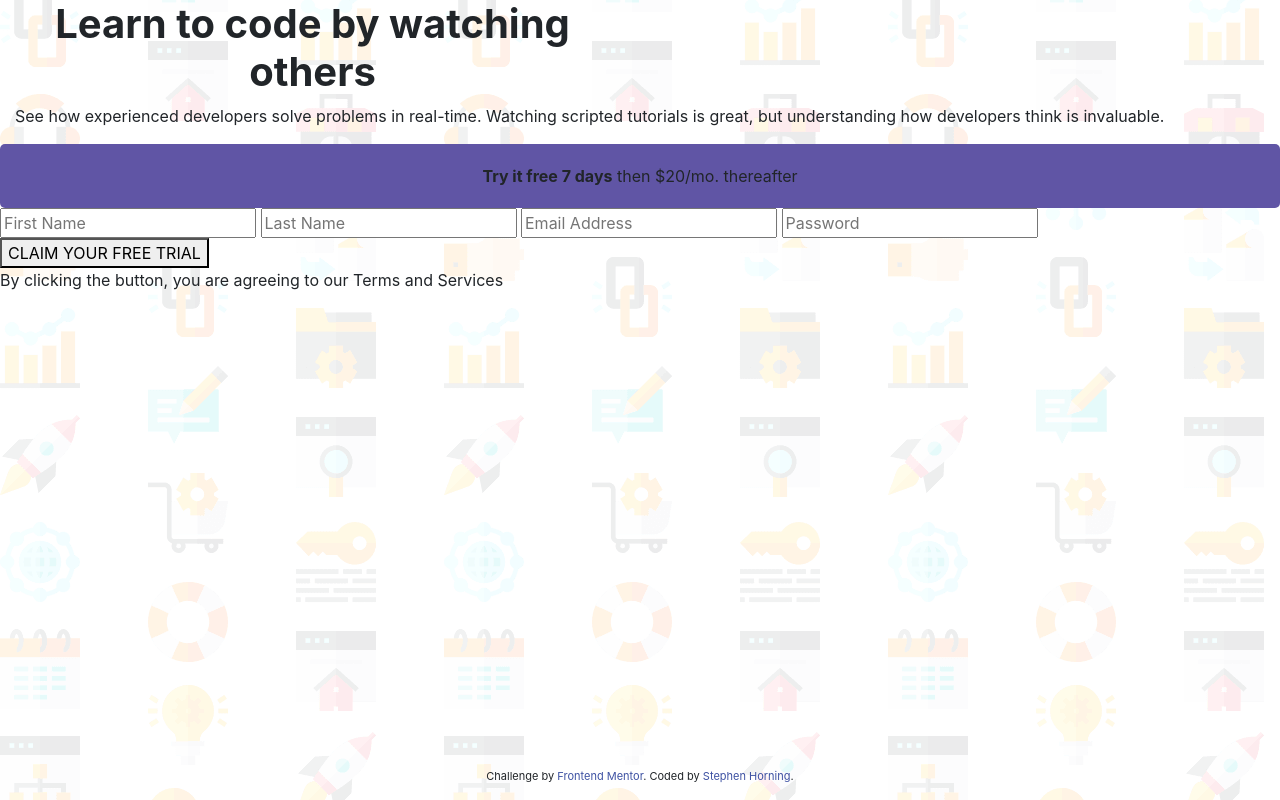
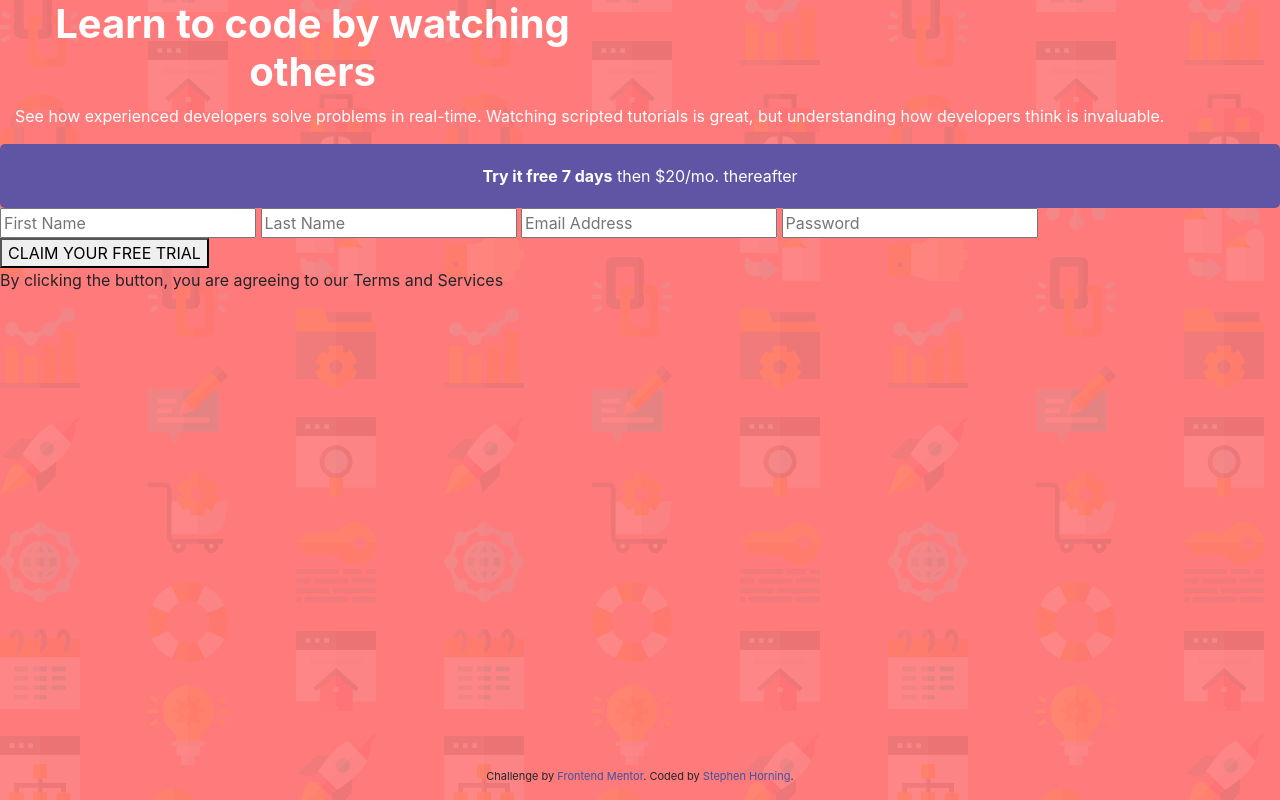
Before and after one commit to stephenhorning14/Intro-Component-With-Signup-Form, a website: page index.html in a window 1280 px wide. Drawn offline with nearby package versions, Linux system fonts and the light colour scheme; files whose address does not match are found by name.

```diff
--- a/styles/mainstyles.css
+++ b/styles/mainstyles.css
@@ -1,14 +1,18 @@
 body {
+  background-color: #FF7A7A !important;
   background-image: url("../images//bg-intro-desktop.png");
   font-family: "Poppins", sans-serif;
+
 }
 
 #main-header {
   font-weight: 700;
+  color: #FEFEFE;
 }
 
 #body-intro {
   text-align: left;
+  color: #FEFEFE;
 }
 
 .rounded-rectangle {
@@ -16,6 +20,7 @@
   border-radius: 5px;
   background: hsl(248, 32%, 49%);
   padding: 20px;
+  color: #FEFEFE;
 }
 
 @media screen and (max-width: 36em) {
```
Also changed, not shown: package.json (added, +14 -0 lines), 1 other file.
